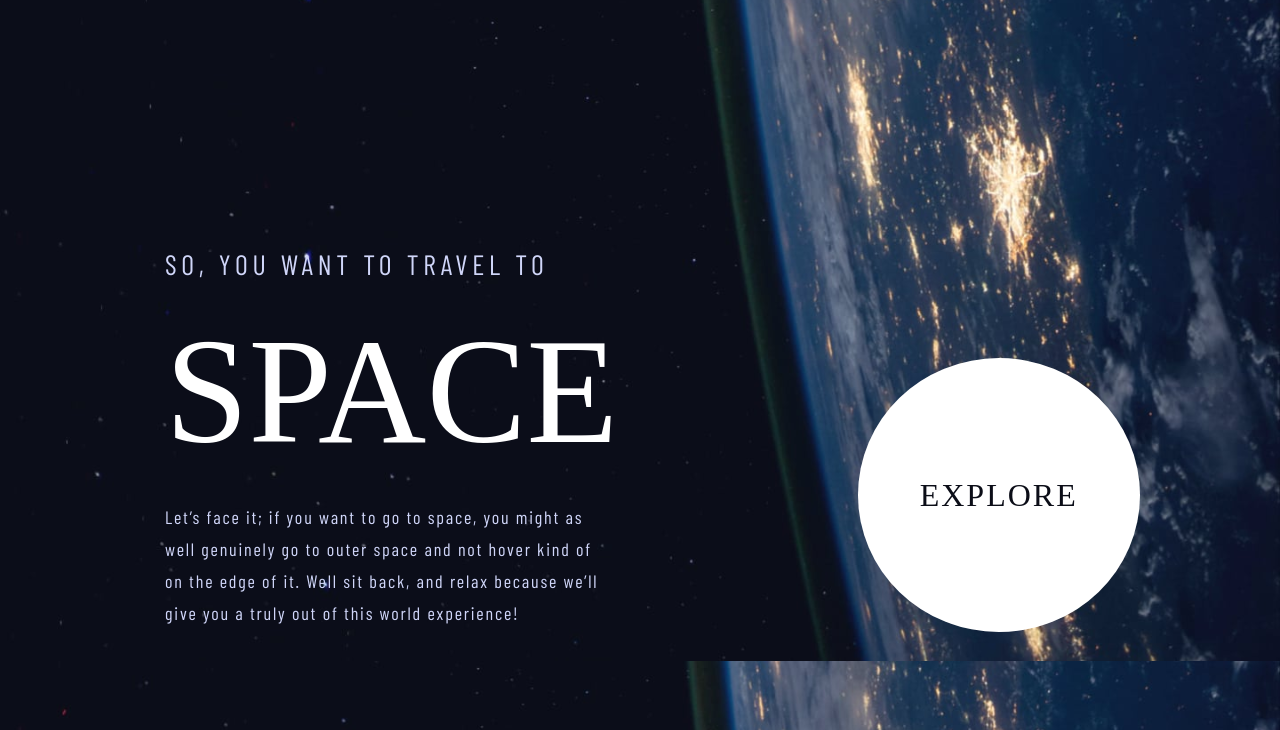
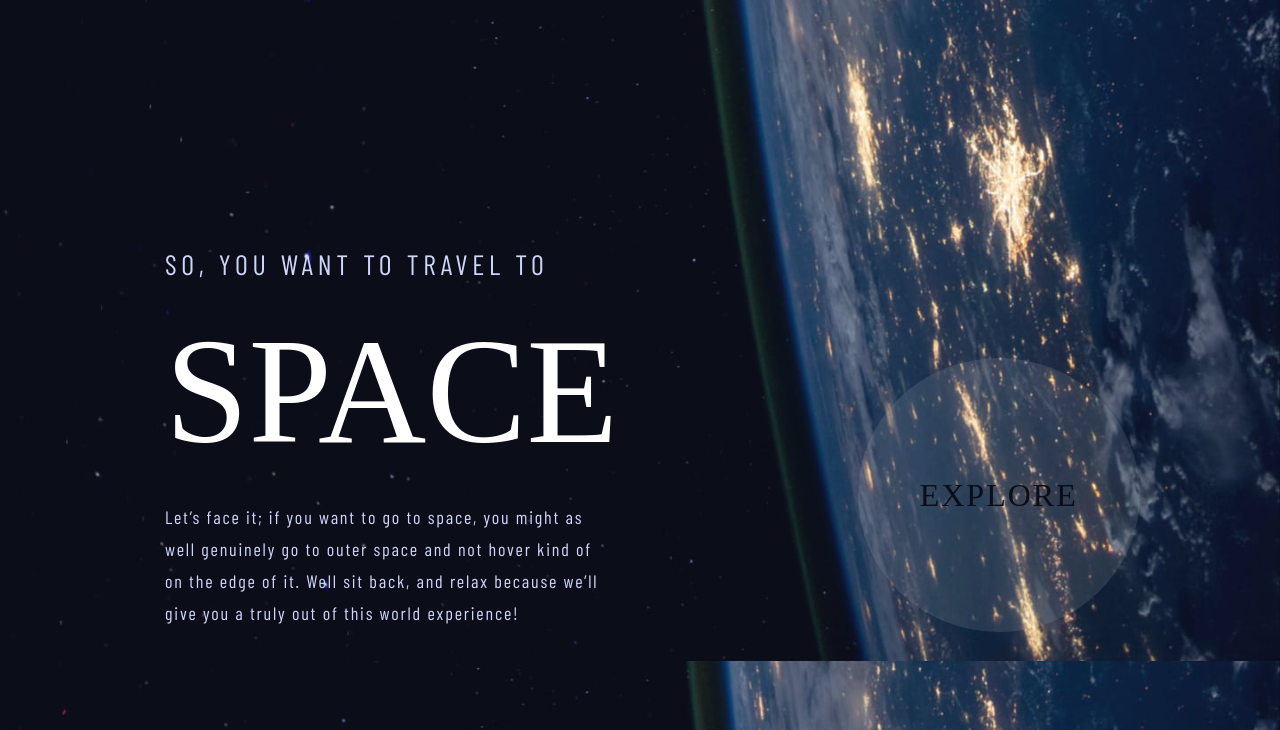
Before and after one commit to Gurmis/FM-Challenge---Space-travel-website, a plain HTML site: page index.html in a window 1280 px wide. Shown: the part 139-869 px from the top of the page. Drawn offline with nearby package versions, Linux system fonts and the light colour scheme; a web font is replaced by a local one.

Commit message:
solving overlapping issue

```diff
--- a/scss/pages/_home.scss
+++ b/scss/pages/_home.scss
@@ -24,7 +24,7 @@ main.home {
             margin-top: 6.875rem;
             margin-right: 8.75rem;
             align-self: center;
-            background: $color-3;
+            // background: $color-3;
             border-radius: 50%;
 
             &::before{
```
Also changed, not shown: css/style.css, dist/css/style.min.css, 2 other files.
